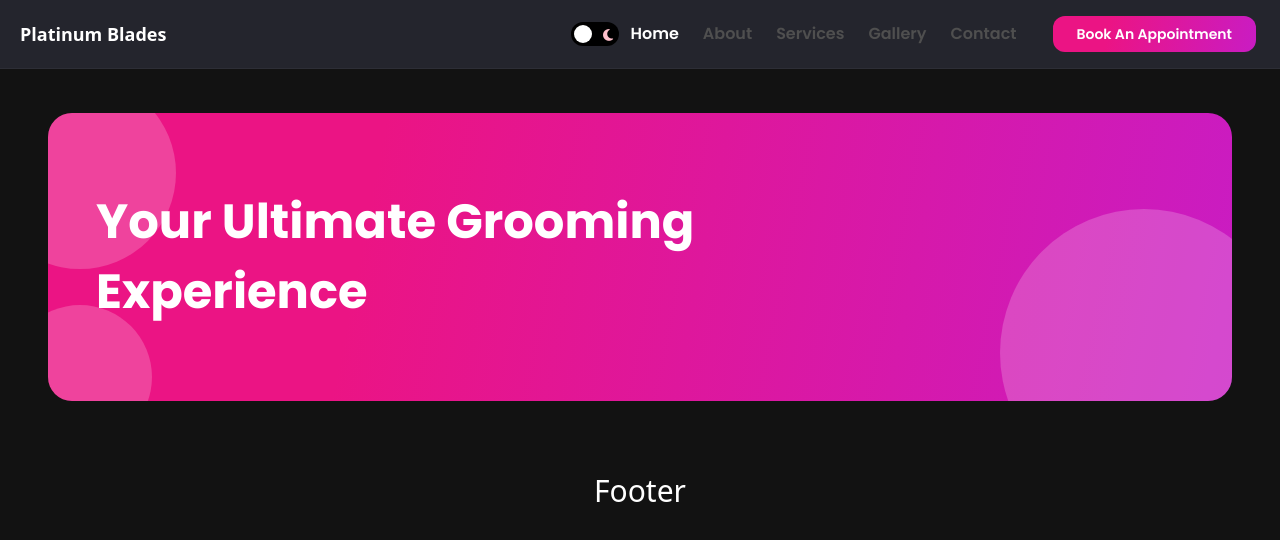
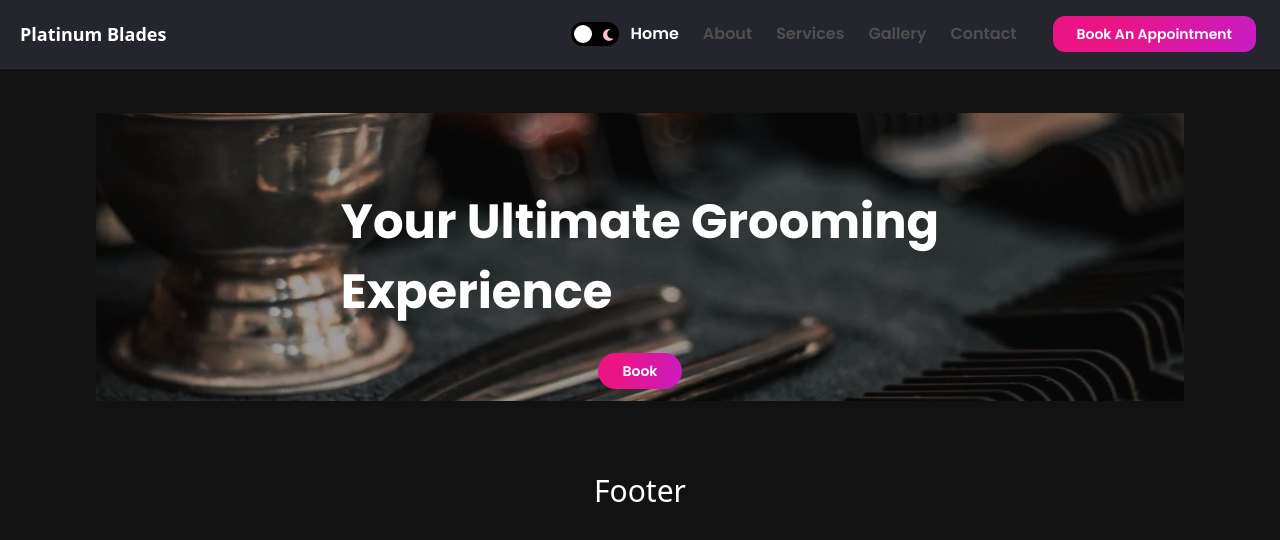
Before and after one commit to AleksaMarjanov/platinum_blades_for_men, a Next.js app: page / in a window 1280 px wide. Shown: the top 540 px of the page. Built offline with nearby package versions, Linux system fonts and the light colour scheme.

Commit message:
Add hero

```diff
--- a/assets/index.js
+++ b/assets/index.js
@@ -1,6 +1,7 @@
 import logo from './logo.jpg'
 import shop from './1.jpg'
 import menu from './menu.png'
+import barbertools from './barbertools.webp'
 import cross from './cross.png'
 
-export default { logo, shop, menu, cross }
+export default { logo, shop, menu, cross, barbertools }
--- a/components/Banner/Banner.jsx
+++ b/components/Banner/Banner.jsx
@@ -1,10 +1,28 @@
-const Banner = ({ name, childStyles, parentStyle }) => (
-    <div className={`relative w-full flex items-center z-0 overflow-hidden nft-gradient ${parentStyle}`}>
-      <p className={`font-bold text-5xl dark:text-white text-dark font-poppins leading-70 ${childStyles}`}>{name}</p>
-      <div className="absolute w-48 h-48 sm:w-32 sm:h-32 rounded-full -top-9 -left-16 -z-5 white-bg" />
-      <div className="absolute w-72 h-72 sm:w-56 sm:h-56 rounded-full -bottom-24 -right-14 -z-5 white-bg" />
-      <div className="absolute w-36 h-36 sm:w-24 sm:h-24 rounded-full white-bg -bottom-12 -left-10 -z-5" />
+import Image from "next/image";
+import { useRouter } from "next/router";
+import images from '../../assets'
+import Button from "../Button/Button";
+import { useTheme } from 'next-themes';
+
+
+
+const Banner = ({ name, childStyles, parentStyle }) => {
+  const router = useRouter()
+  const { theme } = useTheme();
+
+  return(
+    <>
+    <div className={`relative w-full flex items-center overflow-hidden ${parentStyle}`}>
+      <p className={`font-bold z-10 text-5xl text-white font-poppins leading-70 absolute  ${childStyles}`}>{name}</p>
+      <Image className={`relative  ${theme === 'light' ? 'opacity-100' : 'opacity-60'}`} src={images.barbertools} objectFit="contain" alt="barber tools hero"/>
+      <Button  btnName="Book" classStyles="absolute bottom-10  md:bottom-3 lg:bottom-3 rounded-full items-center justify-center cursor-pointer " handleClick={() => router.push('http://platinumbladesformen.booksy.com/')} />
     </div>
-  );
+
+    </>
+  )
+
+}
+
+
 
   export default Banner;
--- a/pages/index.js
+++ b/pages/index.js
@@ -1,18 +1,20 @@
 import React from 'react'
-import { Banner } from '../components'
+import { Banner, Button } from '../components'
 
 const Home = () => {
   return (
     <div className="flex justify-center sm:px-4 p-12">
-    <div className="w-full minmd:w-4">
+    <div className="w-full rounded-xl minmd:w-4">
          <Banner
       // Text you wish to edit >...
           name={<>Your Ultimate Grooming <br />Experience</>}
         // text inside the banner
           childStyles="md:text-4xl sm:text-2xl xs:text-xl text-left"
         // actual banner style
-          parentStyle="justify-start mb-6 h-72 sm:h-60 p-12 xs:p-4 xs:h-44 rounded-3xl font-poppins"
+          parentStyle="justify-center mb-6 h-72 sm:h-60 p-12 xs:p-4 xs:h-44 rounded-3xl font-poppins"
+
         />
+
     </div>
     </div>
   )
--- a/tailwind.config.js
+++ b/tailwind.config.js
@@ -1,3 +1,5 @@
+const plugin = require('tailwindcss/plugin')
+
 module.exports = {
   content: [
     './pages/**/*.{js,ts,jsx,tsx}',
@@ -21,6 +23,11 @@ module.exports = {
         'file-accept': '#00e676',
         'file-reject': '#ff1744',
         'overlay-black': 'rgba(0, 0, 0, 0.8)',
+      },
+      textShadow: {
+        sm: '0 1px 2px var(--tw-shadow-color)',
+        DEFAULT: '0 2px 4px var(--tw-shadow-color)',
+        lg: '0 8px 16px var(--tw-shadow-color)',
       },
       width: {
         215: '215px',
@@ -72,5 +79,16 @@ module.exports = {
   variants: {
     extend: {},
   },
-  plugins: [],
+  plugins: [
+    plugin(function ({ matchUtilities, theme }) {
+      matchUtilities(
+        {
+          'text-shadow': (value) => ({
+            textShadow: value,
+          }),
+        },
+        { values: theme('textShadow') }
+      )
+    }),
+  ],
 };
```
Also changed, not shown: assets/barbertools.webp (added).
